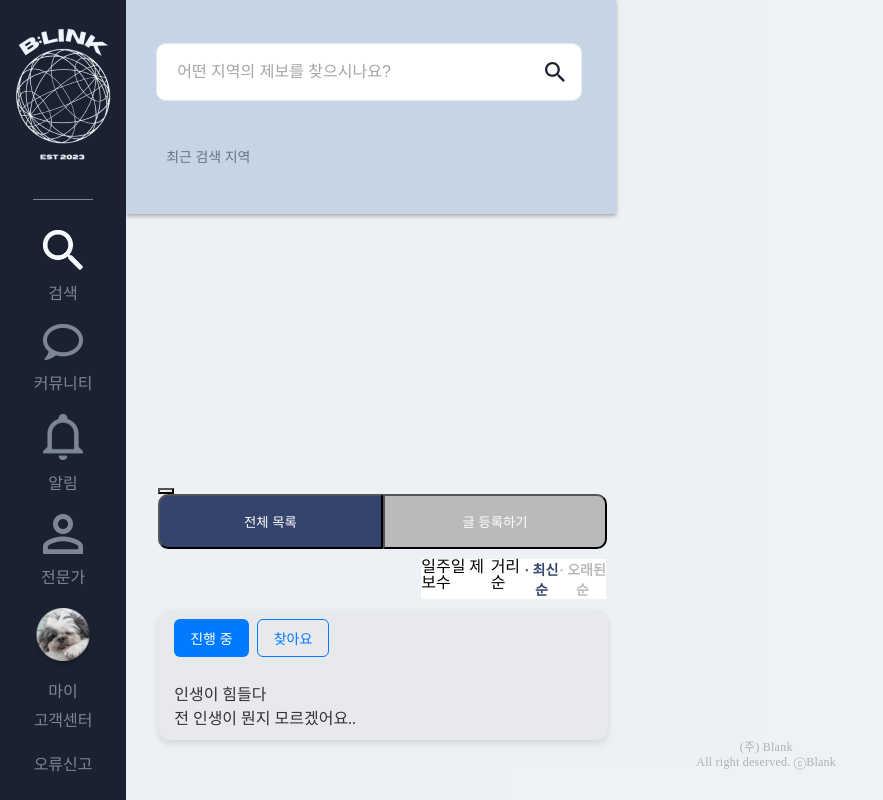
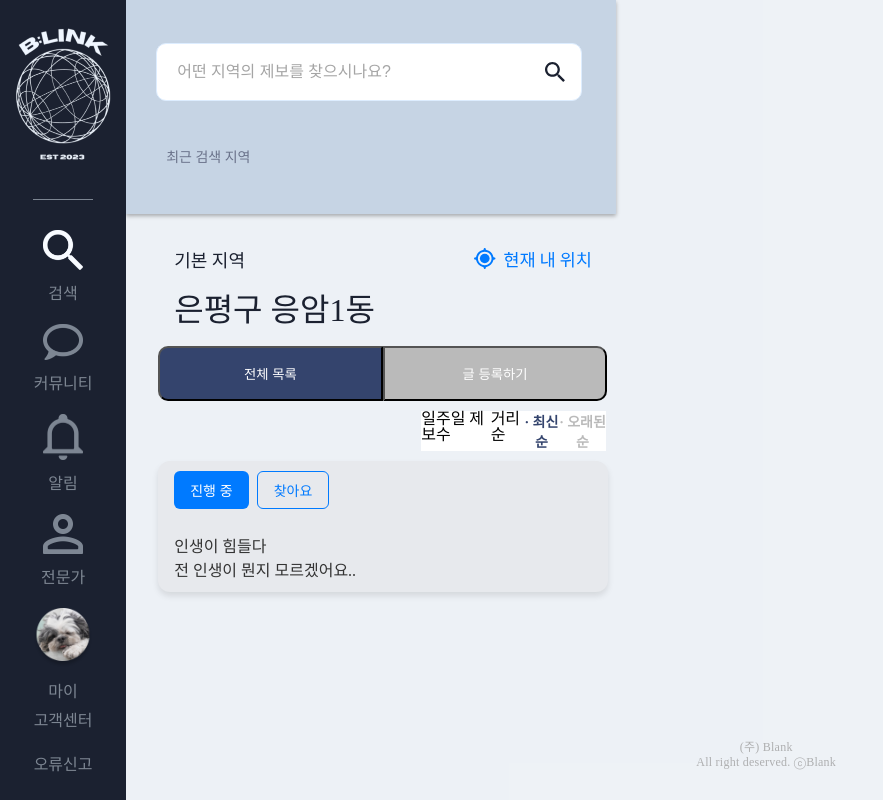
Before and after one commit to coldweek3/Blink_FE, a React (Create React App) app: page / in a window 1280 px wide. Shown: the top 800 px of the page, without its empty margins (0-883 px from the left). Built offline with nearby package versions, Linux system fonts and the light colour scheme.

Commit message:
[Design] 현재 내 위치 버튼과 위치 텍스트를 구성한다.

```diff
--- a/src/components/mainpage/CardContainer/style.ts
+++ b/src/components/mainpage/CardContainer/style.ts
@@ -6,7 +6,7 @@ export const CardContainer = styled.div`
   display: flex;
   padding: 32px;
   flex-direction: column;
-  justify-content: center;
+  justify-content: flex-start;
   align-items: flex-start;
   /* gap: 10px; */
   flex-shrink: 0;
--- a/src/components/mainpage/Location/AboutLocation.tsx
+++ b/src/components/mainpage/Location/AboutLocation.tsx
@@ -2,7 +2,16 @@ import React from "react";
 import * as S from "./style";
 
 const AboutLocation: React.FC = () => {
-  return <S.MyLocationButton />;
+  return (
+    <S.LocationBox>
+      <S.MyLocationContainer>
+        <S.DefaultLocationText>기본 지역</S.DefaultLocationText>
+        {/* 버튼의 색깔은 설정위치 === 현재 위치 일 때만  색을 바꾸도록 해야 함.*/}
+        <S.MyLocationButton />
+      </S.MyLocationContainer>
+      <S.SelectedLocationText>은평구 응암1동</S.SelectedLocationText>
+    </S.LocationBox>
+  );
 };
 
 export default AboutLocation;
--- a/src/components/mainpage/Location/style.ts
+++ b/src/components/mainpage/Location/style.ts
@@ -1,7 +1,48 @@
 import styled from "styled-components";
 import myLocation from "../../../assets/button/myLocation.svg";
 
+export const LocationBox = styled.div`
+  display: flex;
+  flex-direction: column;
+  width: 450px;
+  height: 100px;
+  padding: 16px;
+  padding-top: 0px;
+  justify-content: space-between;
+  align-items: flex-start;
+  gap: 10px;
+  flex-shrink: 0;
+  /* background-color: #e7e9ed; */
+`;
+
 export const MyLocationButton = styled.button`
-  background: (${myLocation});
-  background-size: 20px;
+  background: url(${myLocation}) no-repeat center;
+  background-size: 116px;
+
+  width: 121px;
+  height: 26px;
+  border: none;
+  /* margin-left: 4px; */
 `;
+
+export const MyLocationContainer = styled.div`
+  width: 100%;
+  display: flex;
+  flex-direction: row;
+  justify-content: space-between;
+`;
+
+export const DefaultLocationText = styled.p`
+  color: #1b2130;
+
+  font-family: "Noto Sans KR";
+  font-size: 18px;
+  font-style: normal;
+  font-weight: 400;
+  line-height: normal;
+`;
+
+export const SelectedLocationText = styled(DefaultLocationText)`
+  font-weight: 500;
+  font-size: 32px;
+`;
```
